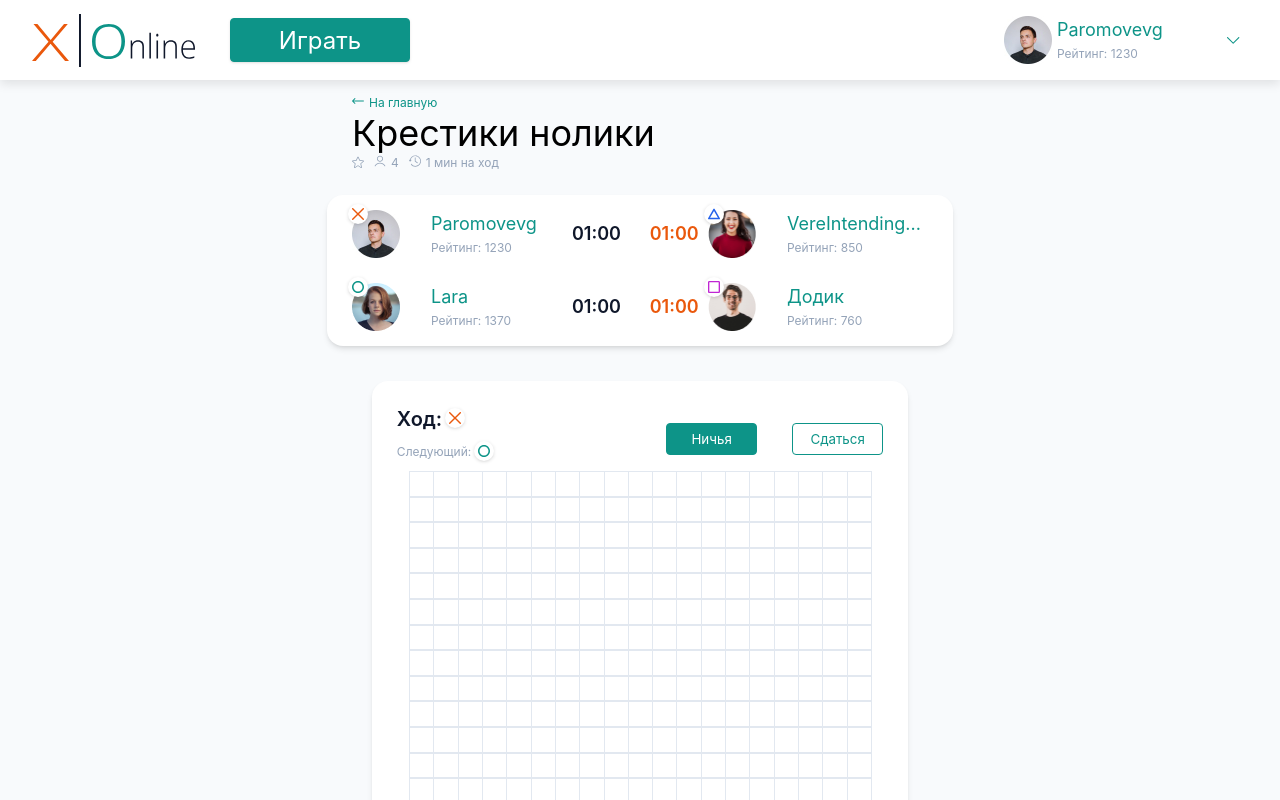
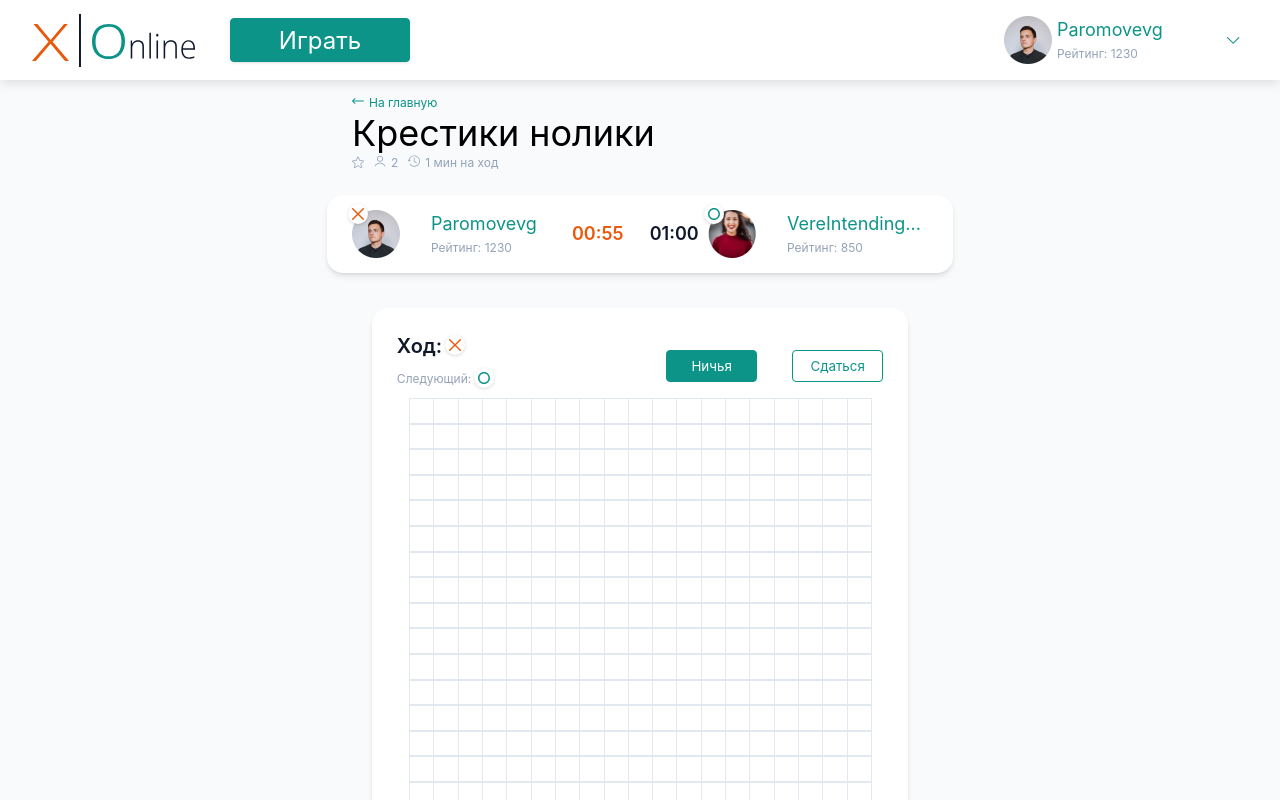
Before and after one commit to tRy-HaRd-tgn/03-react, a React (Create React App) app: page /test in a window 1280 px wide. Shown: the top 800 px of the page. Built offline with nearby package versions, Linux system fonts and the light colour scheme.

Commit message:
сделал таймеры

```diff
--- a/src/components/game/GameField.jsx
+++ b/src/components/game/GameField.jsx
@@ -3,17 +3,14 @@ import MyButton from "../ui/MyButton";
 import GameSymbol from "./GameSymbol";
 import useGameState from "../game/useGameState";
 
-export default function GameField({ playersCount, ...props }) {
-
-  const {
-    cells,
-    setCells,
-    currentMove,
-    setCurrentMove,
-    nextMove,
-    makeTurn,
-    getNextMove,
-  } = useGameState({playersCount});
+export default function GameField({
+  playersCount,
+  currentMove,
+  nextMove,
+  cells,
+  makeTurn,
+  ...props
+}) {
   return (
     <div className={classes.field}>
       <div className={classes.fieldHeader}>
--- a/src/components/game/GameInfo.jsx
+++ b/src/components/game/GameInfo.jsx
@@ -8,19 +8,42 @@ import avatar1 from "../../img/avatars/avatar-1.jpg";
 import avatar2 from "../../img/avatars/avatar-2.png";
 import avatar3 from "../../img/avatars/avatar-3.png";
 import avatar4 from "../../img/avatars/avatar-4.png";
-import { useState } from "react";
-export default function GameInfo({ playersCount, ...props }) {
+import { useEffect, useState } from "react";
+export default function GameInfo({ playersCount, currentMove, ...props }) {
+  console.log(currentMove);
   const players = [
-    { id: 1, name: "Paromovevg", rating: 1230, avatar: avatar1, icon: X },
+    {
+      id: 1,
+      name: "Paromovevg",
+      rating: 1230,
+      avatar: avatar1,
+      icon: X,
+      symbol: "cross",
+    },
     {
       id: 2,
       name: "VereIntending...",
       rating: 850,
       avatar: avatar2,
+      icon: O,
+      symbol: "zero",
+    },
+    {
+      id: 3,
+      name: "Lara",
+      rating: 1370,
+      avatar: avatar3,
       icon: triangle,
+      symbol: "triangle",
     },
-    { id: 3, name: "Lara", rating: 1370, avatar: avatar3, icon: O },
-    { id: 4, name: "Додик", rating: 760, avatar: avatar4, icon: square },
+    {
+      id: 4,
+      name: "Додик",
+      rating: 760,
+      avatar: avatar4,
+      icon: square,
+      symbol: "square",
+    },
   ];
 
   return (
@@ -28,20 +51,33 @@ export default function GameInfo({ playersCount, ...props }) {
       <div className={classes.border} style={{ marginTop: "25px" }}>
         <div className={classes.Group}>
           {players.slice(0, playersCount).map((player, index) => (
-            <Bar key={index} isRight={index % 2} playerInfo={player} />
+            <Bar
+              key={index}
+              isRight={index % 2}
+              playerInfo={player}
+              isTimerRunning={currentMove === player.symbol}
+            />
           ))}
         </div>
       </div>
     </>
   );
 
-  function Bar({ isRight, playerInfo }) {
+  function Bar({ isRight, playerInfo, isTimerRunning }) {
     const [seconds, setSeconds] = useState(60);
     const minutesString = String(Math.floor(seconds / 60)).padStart(2, "0");
     const secondString = String(seconds % 60).padStart(2, "0");
+
+    useEffect(() => {
+      if (isTimerRunning) {
+        setInterval(() => {
+          setSeconds((s) => Math.max(s - 1, 0));
+        }, 1000);
+      }
+    }, [isTimerRunning]);
     return isRight ? (
       <>
-        <p className={classes.p && classes.r}>
+        <p className={classes.p && isTimerRunning ? classes.r : classes.l }>
           {minutesString}:{secondString}
         </p>
         <MyProfile
@@ -59,7 +95,7 @@ export default function GameInfo({ playersCount, ...props }) {
           avatar={playerInfo.avatar}
           icon={playerInfo.icon}
         />
-        <p className={classes.p && classes.l}>
+        <p className={classes.p && isTimerRunning ? classes.r : classes.l}>
           {minutesString}:{secondString}
         </p>
       </>
--- a/src/pages/index.jsx
+++ b/src/pages/index.jsx
@@ -3,16 +3,32 @@ import MyHeader from "../components/header/MyHeader";
 import GameTitle from "../components/game/GameTitle";
 import GameInfo from "../components/game/GameInfo";
 import GameField from "../components/game/GameField";
+import useGameState from "../components/game/useGameState";
 import { useState } from "react";
 export default function HomePage() {
-  const [playersCount] = useState(4);
+  const [playersCount] = useState(2);
+  const {
+    cells,
+    setCells,
+    currentMove,
+    setCurrentMove,
+    nextMove,
+    makeTurn,
+    getNextMove,
+  } = useGameState({ playersCount });
   return (
     <div className="page">
       <MyHeader></MyHeader>
       <main className="menu">
         <GameTitle playersCount={playersCount} />
-        <GameInfo playersCount={playersCount} />
-        <GameField playersCount={playersCount} />
+        <GameInfo currentMove={currentMove} playersCount={playersCount} />
+        <GameField
+          currentMove={currentMove}
+          nextMove={nextMove}
+          cells={cells}
+          makeTurn={makeTurn}
+          playersCount={playersCount}
+        />
       </main>
     </div>
   );
```
